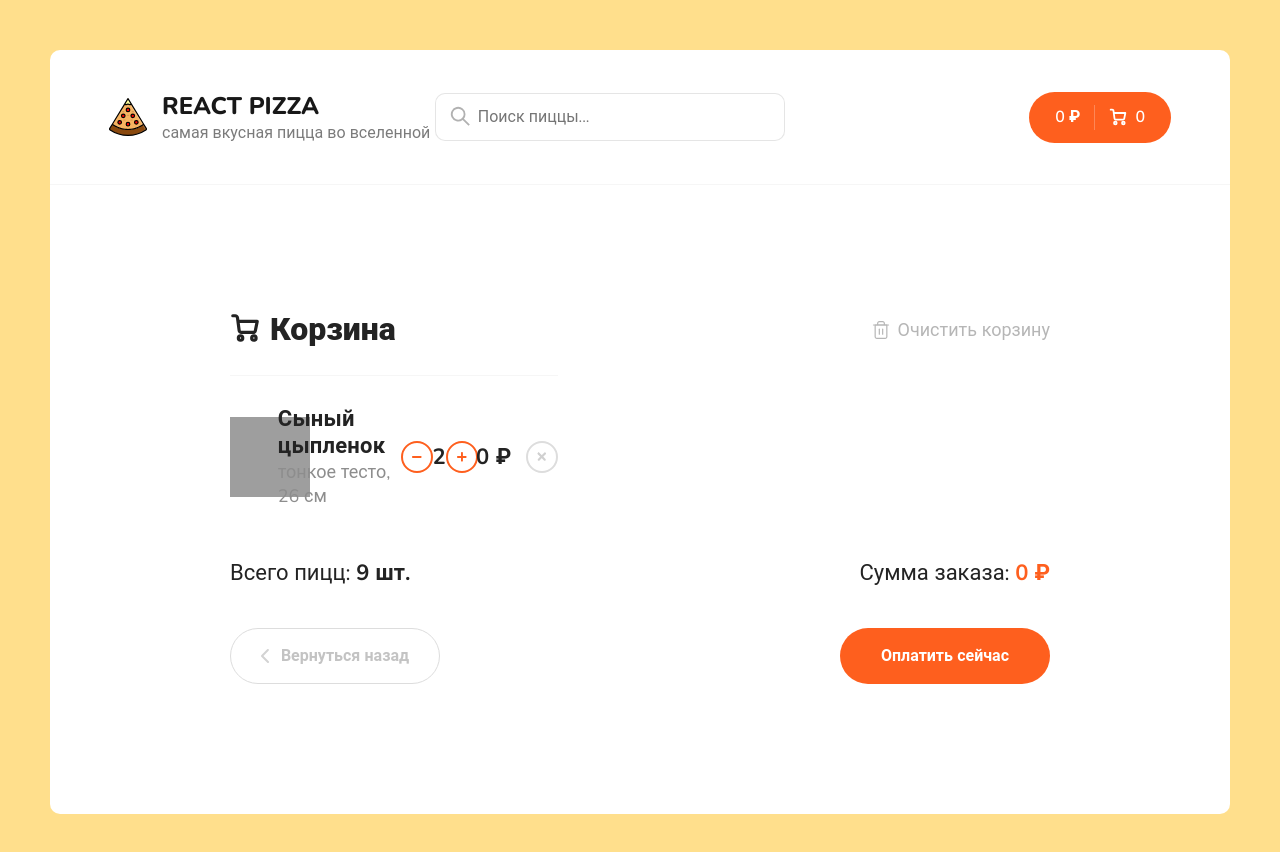
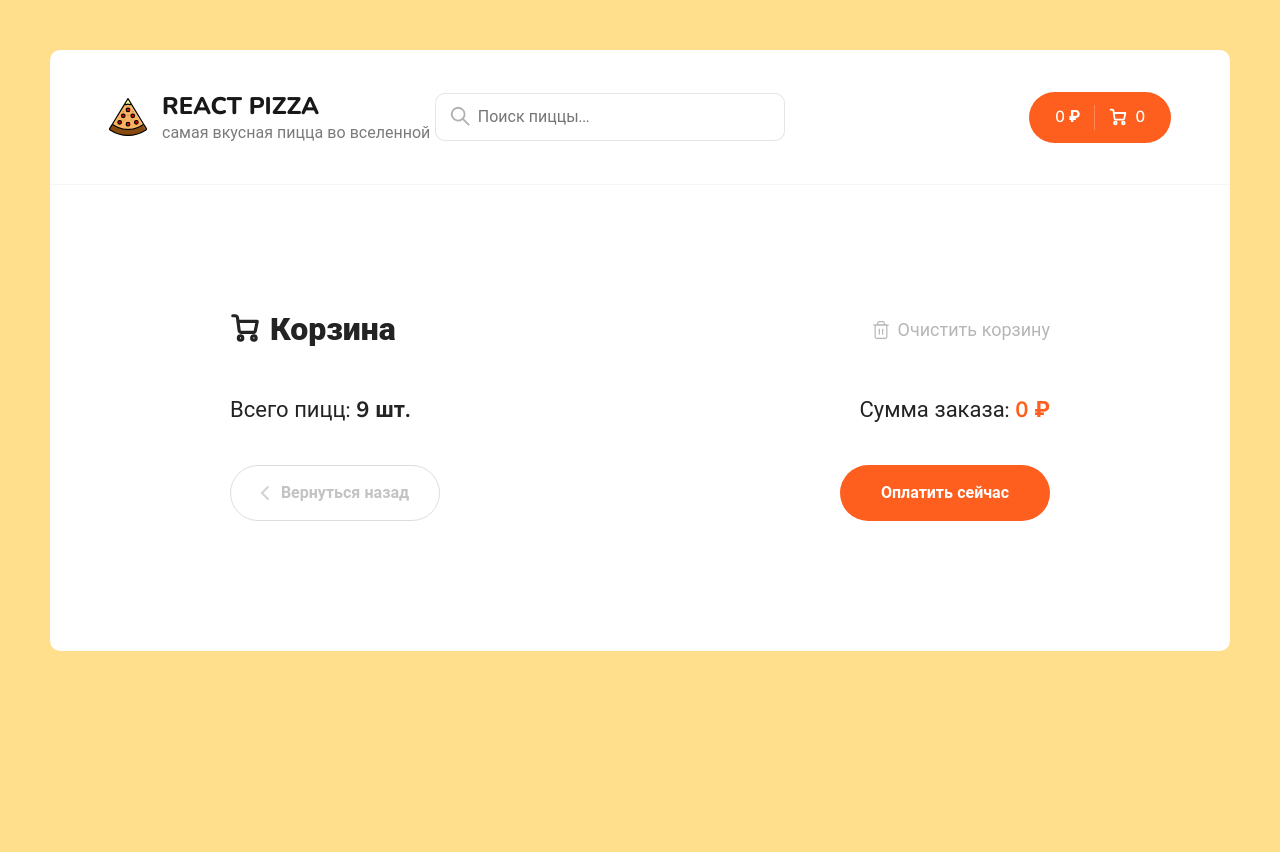
Before and after one commit to Andrewmoren/store-react, a React (Create React App) app: page /cart in a window 1280 px wide. Shown: the top 852 px of the page. After the commit the page ends 800 px from the top, so only its background shows below. Built offline with nearby package versions, Linux system fonts and the light colour scheme; grey boxes are pictures that could not be loaded.

Commit message:
add onClick: Plus, Minus, remove

```diff
--- a/src/components/CartItem.jsx
+++ b/src/components/CartItem.jsx
@@ -1,21 +1,40 @@
 import React from "react";
+import { useDispatch } from "react-redux";
+import { addItem, minusItem, removeItem } from "../redux/slices/cartSlice";
 
-const CartItem = ({ id, title, price, count, imageUrl }) => {
+const CartItem = ({ id, title, type, price, count, imageUrl }) => {
+  const dispatch = useDispatch();
+
+  const onClickPlus = () => {
+    dispatch(
+      addItem({
+        id,
+      })
+    );
+  };
+
+  const onClickMinus = () => {
+    dispatch(minusItem(id));
+  };
+
+  const onClickRemove = () => {
+    dispatch(removeItem(id));
+  };
+
   return (
     <div className="cart__item">
       <div className="cart__item-img">
-        <img
-          className="pizza-clock__image"
-          src="https://dodopizza.azureedge.net/static/Img/Products/f035c7f46c0844069722f2bb3ee9f113_584x584.jpeg"
-          alt="Pizza"
-        />
+        <img className="pizza-clock__image" src={imageUrl} alt="Pizza" />
       </div>
       <div className="cart__item-info">
-        <h3>Сыный цыпленок</h3>
-        <p>тонкое тесто, 26 см</p>
+        <h3>{title}</h3>
+        <p>{type}, 26 см</p>
       </div>
       <div className="cart__item-count">
-        <button className="button button--outline button--circle cart__item-count-minus">
+        <button
+          onClick={onClickMinus}
+          className="button button--outline button--circle cart__item-count-minus"
+        >
           <svg
             width="10"
             height="10"
@@ -33,8 +52,11 @@ const CartItem = ({ id, title, price, count, imageUrl }) => {
             ></path>
           </svg>
         </button>
-        <b>2</b>
-        <button className="button button--outline button--circle cart__item-count-plus">
+        <b>{count}</b>
+        <button
+          onClick={onClickPlus}
+          className="button button--outline button--circle cart__item-count-plus"
+        >
           <svg
             width="10"
             height="10"
@@ -54,10 +76,13 @@ const CartItem = ({ id, title, price, count, imageUrl }) => {
         </button>
       </div>
       <div className="cart__item-price">
-        <b>0 ₽</b>
+        <b>{price * count} ₽</b>
       </div>
       <div className="cart__item-remove">
-        <div className="button button--outline button--circle">
+        <div
+          onClick={onClickRemove}
+          className="button button--outline button--circle"
+        >
           <svg
             width="10"
             height="10"
--- a/src/components/Header.jsx
+++ b/src/components/Header.jsx
@@ -6,6 +6,8 @@ import Search from "./Search/Search";
 
 const Header = () => {
   const { items, totalPrice } = useSelector((state) => state.cart);
+
+  const totalCount = items.reduce((sum, item) => sum + item.count, 0);
 
   return (
     <div className="header">
@@ -53,7 +55,7 @@ const Header = () => {
                 strokeLinejoin="round"
               />
             </svg>
-            <span>{items.length}</span>
+            <span>{totalCount}</span>
           </Link>
         </div>
       </div>
--- a/src/pages/Cart.jsx
+++ b/src/pages/Cart.jsx
@@ -85,7 +85,9 @@ const Cart = () => {
           </div>
         </div>
         <div className="content__items">
-          <CartItem />
+          {items.map((item) => (
+            <CartItem key={item.id} {...item} />
+          ))}
         </div>
         <div className="cart__bottom">
           <div className="cart__bottom-details">
--- a/src/redux/slices/cartSlice.js
+++ b/src/redux/slices/cartSlice.js
@@ -9,12 +9,6 @@ const cartSlice = createSlice({
   name: "cart",
   initialState,
   reducers: {
-    // addItem(state, action) {
-    //   state.items.push(action.payload);
-    //   state.totalPrice = state.items.reduce((sum, obj) => {
-    //     return obj.price + sum;
-    //   }, 0);
-    // },
     addItem(state, action) {
       const findItem = state.items.find((obj) => obj.id === action.payload.id);
 
@@ -30,6 +24,11 @@ const cartSlice = createSlice({
         return obj.price * obj.count + sum;
       }, 0);
     },
+    minusItem(state, action) {
+      const findItem = state.items.find((obj) => obj.id === action.payload);
+      if (findItem) {
+        findItem.count--;
+      }
     },
     removeItem(state, action) {
       state.items = state.items.filter((obj) => obj.id !== action.payload);
@@ -37,8 +36,9 @@ const cartSlice = createSlice({
     clearItems(state) {
       state.items = [];
     },
+  },
 });
 
-export const { addItem, removeItem, clearItems } = cartSlice.actions;
+export const { addItem, removeItem, minusItem, clearItems } = cartSlice.actions;
 
 export default cartSlice.reducer;
--- a/src/scss/app.scss
+++ b/src/scss/app.scss
@@ -16,15 +16,30 @@ body {
   border-radius: 10px;
   max-width: 1400px;
 
-  @media (max-width: 645px){
+  @media (max-width: 645px) {
     width: calc(100vw - 30px);
     margin-top: 15px;
   }
-
 }
 
 .content {
   padding: 40px 0;
+
+  &__error-info {
+    margin: 100px auto;
+    width: 500px;
+    text-align: center;
+
+    h2 {
+      font-size: 32px;
+      font-weight: 700;
+      margin-bottom: 10px;
+    }
+
+    p {
+      font-size: 20px;
+    }
+  }
 
   &__title {
     font-weight: 800;
@@ -38,15 +53,15 @@ body {
     grid-template-columns: repeat(4, 1fr);
     grid-template-rows: repeat(1, 1fr);
     grid-column-gap: 11px;
-      grid-row-gap: 20px;
 
-      @media (max-width: 1440px) {
+    @media (max-width: 1400px) {
       grid-template-columns: repeat(3, 1fr);
     }
 
-      @media (max-width: 1050px) {
+    @media (max-width: 1060px) {
       grid-template-columns: repeat(2, 1fr);
     }
+
     @media (max-width: 730px) {
       grid-template-columns: repeat(1, 1fr);
     }
@@ -58,14 +73,11 @@ body {
     justify-content: space-between;
 
     @media (max-width: 1260px) {
-
-
       .categories {
-
         width: 100%;
         overflow: auto;
 
-  ul{
+        ul {
           width: 785px;
         }
       }
@@ -78,17 +90,21 @@ body {
       }
     }
 
-
-
-    @media (max-width: 390px) {
-      .categories{
-        ul{
-          li{
+    @media (max-width: 760px) {
+      .categories {
+        ul {
+          li {
             padding: 8px 20px;
           }
         }
       }
+    }
 
+    @media (max-width: 820px) {
+      .categories {
+        margin-top: 30px;
+      }
+      flex-direction: column-reverse;
     }
   }
 }
@@ -162,7 +178,7 @@ body {
     }
   }
 
- .content__item {
+  .content__items {
     display: block;
   }
 
@@ -214,6 +230,27 @@ body {
         svg {
           path:first-of-type {
             display: none;
+          }
+        }
+
+        &:disabled {
+          opacity: 0.4;
+          border-color: #787878;
+
+          &:active {
+            transform: none;
+          }
+
+          &:hover {
+            background-color: transparent;
+
+            svg path {
+              fill: #787878;
+            }
+          }
+
+          svg path {
+            fill: #787878;
           }
         }
       }
@@ -334,17 +371,18 @@ body {
   }
 
   &--empty {
-    margin: 0 auto;
-    width: 560px;
+    margin: 80px auto;
+    width: 620px;
     text-align: center;
 
     h2 {
-      font-size: 32px;
-      margin-bottom: 10px;
+      font-size: 36px;
+      font-weight: 700;
+      margin-bottom: 15px;
     }
 
     p {
-      font-size: 18px;
+      font-size: 20px;
       line-height: 145.4%;
       letter-spacing: 0.01em;
       color: #777777;
```
Lines whose indentation alone changed are shown as unchanged.
